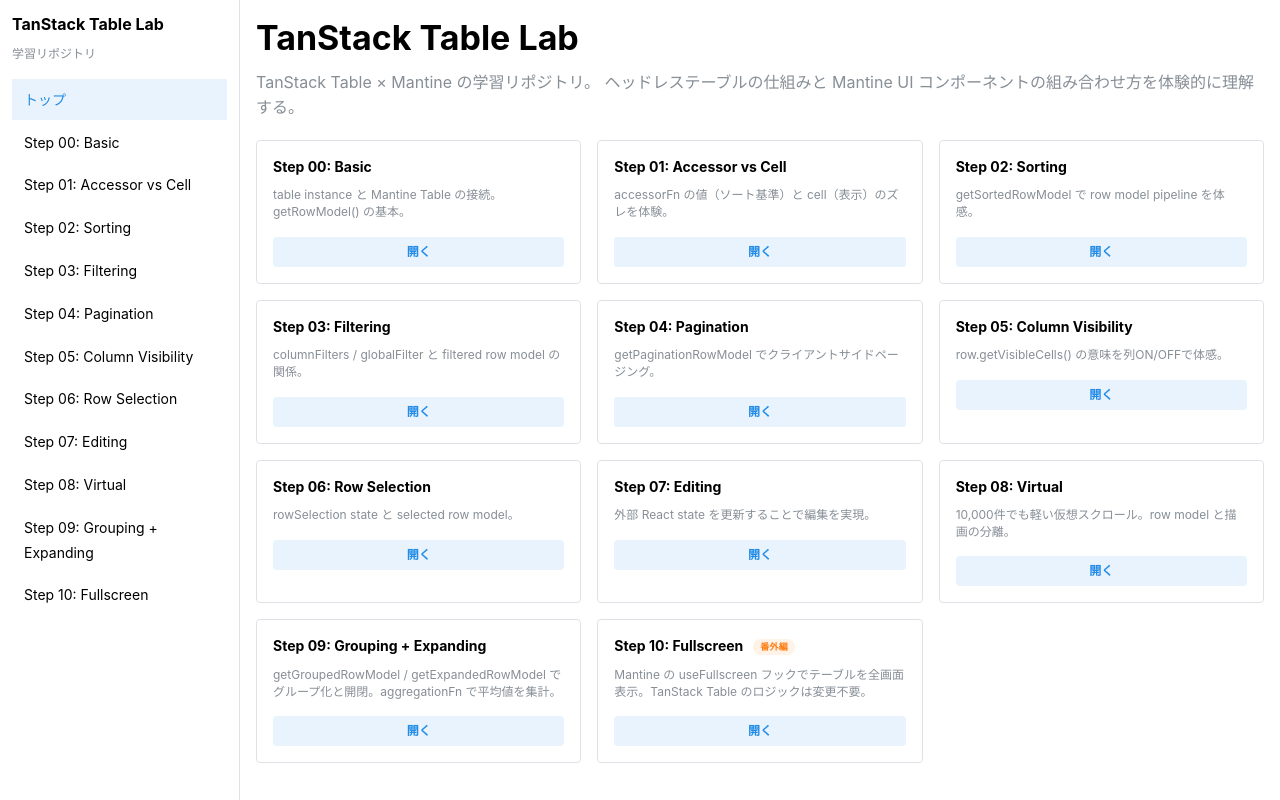
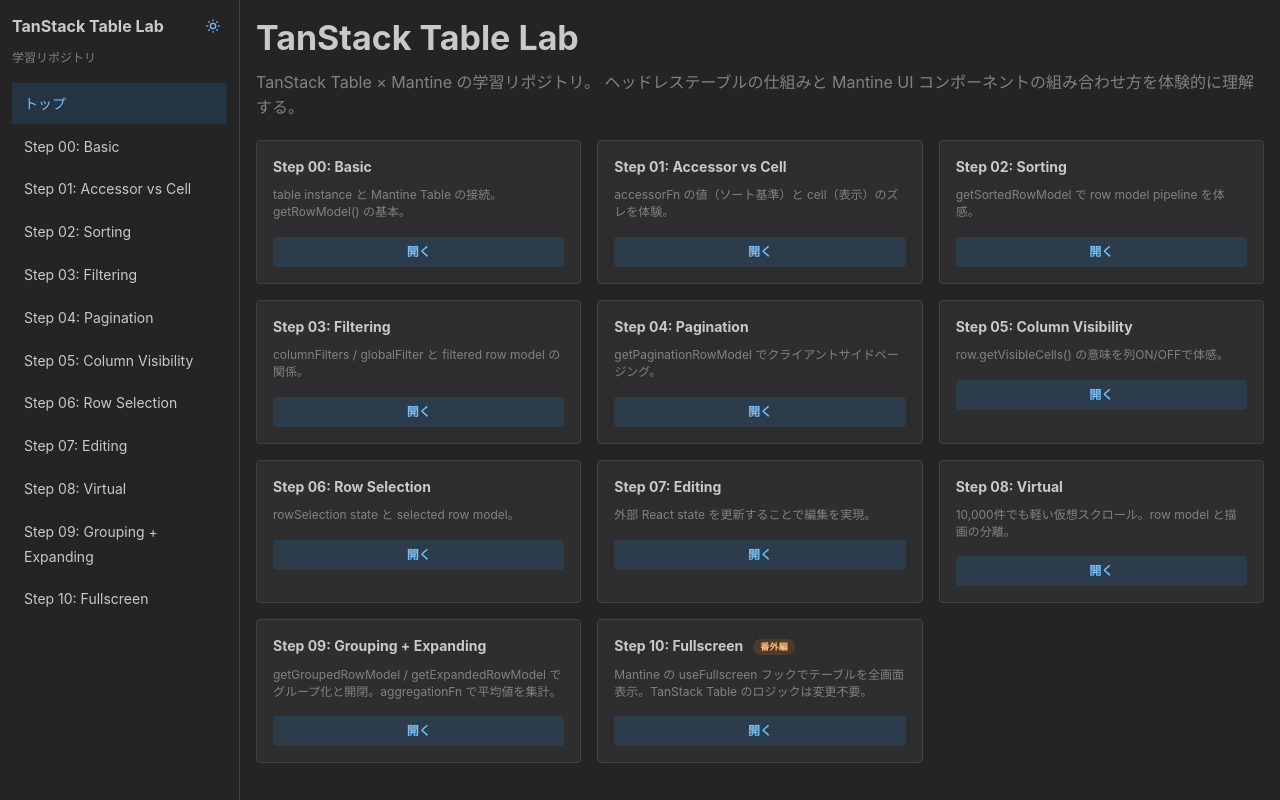
Before and after one commit to shimpei1494/tanstack-table-lab, a React (Vite) app: page / in a window 1280 px wide. Built offline with nearby package versions, Linux system fonts and the light colour scheme.

Commit message:
ダークライトモードの切り替え可能に修正

```diff
--- a/package.json
+++ b/package.json
@@ -15,6 +15,7 @@
 		"@mantine/core": "^8.3.15",
 		"@mantine/hooks": "^8.3.15",
 		"@mantine/notifications": "^8.3.15",
+		"@tabler/icons-react": "^3.40.0",
 		"@tanstack/react-table": "^8.21.3",
 		"@tanstack/react-virtual": "^3.13.19",
 		"react": "^19.2.0",
--- a/src/app/Shell.tsx
+++ b/src/app/Shell.tsx
@@ -1,4 +1,14 @@
-import { AppShell, NavLink, Text, Title } from "@mantine/core";
+import {
+	ActionIcon,
+	AppShell,
+	Group,
+	NavLink,
+	Text,
+	Title,
+	useComputedColorScheme,
+	useMantineColorScheme,
+} from "@mantine/core";
+import { IconMoon, IconSun } from "@tabler/icons-react";
 import { Link, Outlet, useLocation } from "react-router-dom";
 
 const NAV_ITEMS = [
@@ -16,15 +26,31 @@
 	{ path: "/step/10", label: "Step 10: Fullscreen" },
 ];
 
+function ColorSchemeToggle() {
+	const { setColorScheme } = useMantineColorScheme();
+	const computed = useComputedColorScheme("dark");
+
+	return (
+		<ActionIcon
+			variant="subtle"
+			onClick={() => setColorScheme(computed === "dark" ? "light" : "dark")}
+			aria-label="テーマ切り替え"
+		>
+			{computed === "dark" ? <IconSun size={16} /> : <IconMoon size={16} />}
+		</ActionIcon>
+	);
+}
+
 export function Shell() {
 	const { pathname } = useLocation();
 
 	return (
 		<AppShell navbar={{ width: 240, breakpoint: "sm" }} padding="md">
 			<AppShell.Navbar p="sm">
-				<Title order={5} mb="xs">
-					TanStack Table Lab
-				</Title>
+				<Group justify="space-between" mb="xs">
+					<Title order={5}>TanStack Table Lab</Title>
+					<ColorSchemeToggle />
+				</Group>
 				<Text size="xs" c="dimmed" mb="md">
 					学習リポジトリ
 				</Text>
--- a/src/main.tsx
+++ b/src/main.tsx
@@ -1,17 +1,24 @@
 import "@mantine/core/styles.css";
 import "@mantine/notifications/styles.css";
-import { MantineProvider } from "@mantine/core";
+import { localStorageColorSchemeManager, MantineProvider } from "@mantine/core";
 import { Notifications } from "@mantine/notifications";
 import { StrictMode } from "react";
 import { createRoot } from "react-dom/client";
 import App from "./app/App";
+
+const colorSchemeManager = localStorageColorSchemeManager({
+	key: "tanstack-table-lab-color-scheme",
+});
 
 const rootElement = document.getElementById("root");
 if (!rootElement) throw new Error("root element not found");
 
 createRoot(rootElement).render(
 	<StrictMode>
-		<MantineProvider>
+		<MantineProvider
+			colorSchemeManager={colorSchemeManager}
+			defaultColorScheme="dark"
+		>
 			<Notifications />
 			<App />
 		</MantineProvider>
```
Also changed, not shown: .claude/settings.local.json, 1 other file (tests, documents, lock files or other folders).
